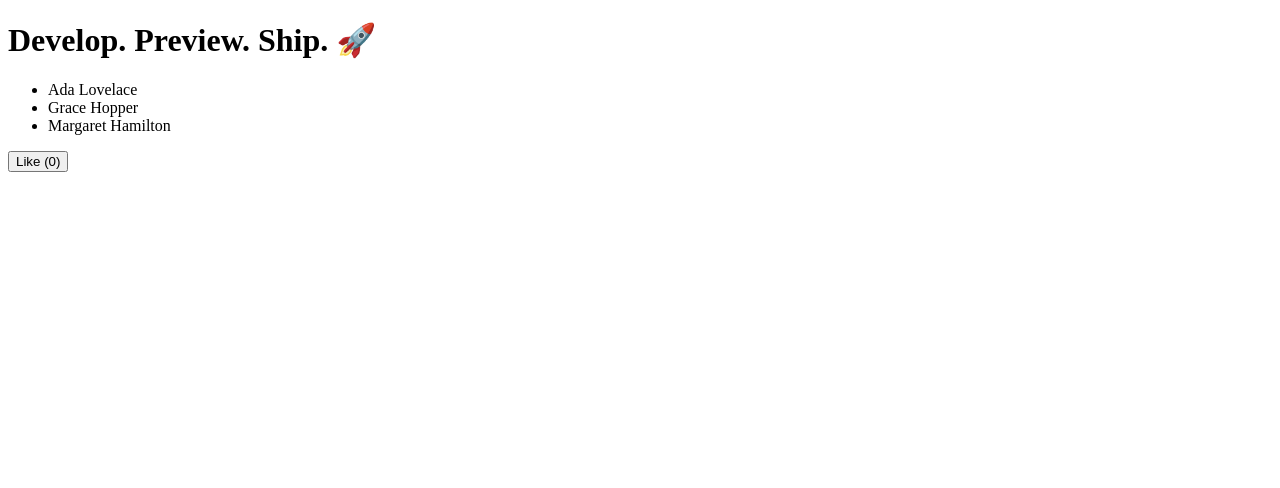
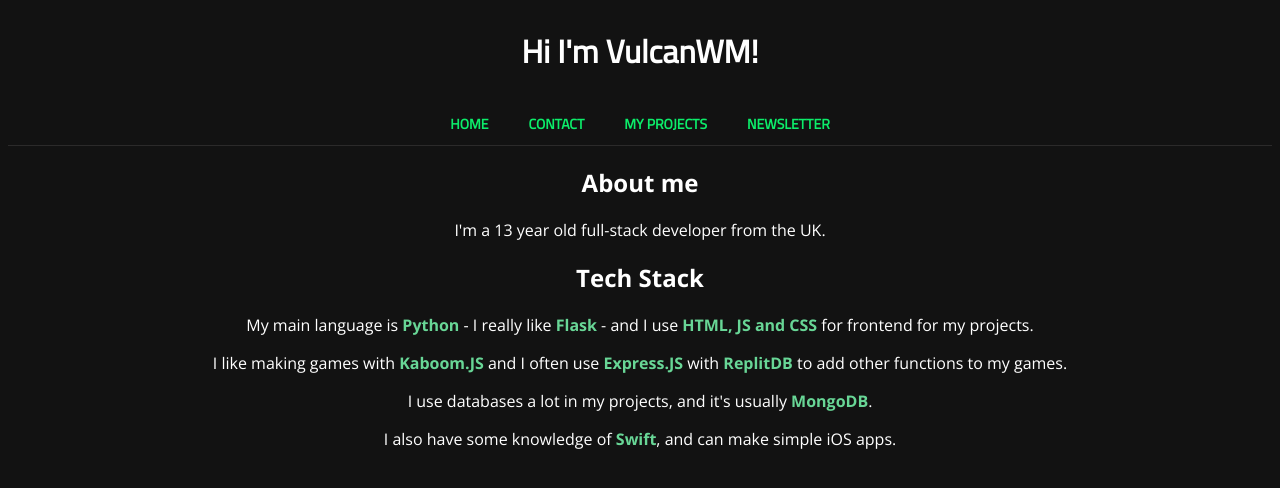
Before and after one commit to VulcanWM/vulcanwm, a Next.js app: page / in a window 1280 px wide. Shown: the top 488 px of the page. Built offline with nearby package versions, Linux system fonts and the light colour scheme.

Commit message:
i added the css, layout and homepage

```diff
--- /dev/null
+++ b/components/layout.js
@@ -0,0 +1,38 @@
+import Head from 'next/head';
+import Image from 'next/image';
+import styles from './layout.module.css';
+import Link from 'next/link';
+
+export const siteTitle = "VulcanWM's Portfolio";
+
+export default function Layout({ children }) {
+  return (
+    <div className={styles.container}>
+      <Head>
+        <link rel="icon" href="/favicon.ico" />
+        <meta
+          name="description"
+          content="VulcanWM is a 13 year old full-stack developer from the UK who uses Python, Flask, HTML, CSS, JS, MongoDB and Swift to build fun and useful projects."
+        />
+        <meta
+          property="og:image"
+          content={`https://og-image.vercel.app/${encodeURI(
+            siteTitle,
+          )}.png?theme=light&md=0&fontSize=75px&images=https%3A%2F%2Fassets.vercel.com%2Fimage%2Fupload%2Ffront%2Fassets%2Fdesign%2Fnextjs-black-logo.svg`}
+        />
+        <meta name="og:title" content={siteTitle} />
+        <meta name="twitter:card" content="summary_large_image" />
+      </Head>
+      <div className={styles.header}>
+        <h1>Hi I'm VulcanWM!</h1>
+      </div>
+      <div className={styles.navbar} id="navbar">
+        <a className={[styles.navlink,styles.navlinkltr].join(' ')} href="/">Home</a>
+        <a className={[styles.navlink,styles.navlinkltr].join(' ')} href="/contact">Contact</a>
+        <a className={[styles.navlink,styles.navlinkltr].join(' ')} href="/projects">My Projects</a>
+        <a className={[styles.navlink,styles.navlinkltr].join(' ')} href="/newsletter">Newsletter</a>
+      </div>
+      <main>{children}</main>
+    </div>
+  );
+}
--- /dev/null
+++ b/components/layout.module.css
@@ -0,0 +1,63 @@
+@import url('https://fonts.googleapis.com/css2?family=Cairo&display=swap');
+
+.navbar {
+  text-align: center;
+  overflow: hidden;
+  border-bottom: 1px solid var(--light-background);
+  background-color: var(--background);
+  position: sticky;
+  top: 0;
+  font-family: 'Cairo', sans-serif;
+}
+
+.navlink {
+  font-weight: bold;
+  font-size: 14px;
+  text-transform: uppercase;
+  text-decoration: none;
+  color: var(--primary);
+  padding: 8px 0px;
+  margin: 0px 20px;
+  display: inline-block;
+  position: relative;
+}
+
+.navlink:hover {
+  opacity: 0.8;
+}
+
+.navlink::before {
+  transition: 300ms;
+  height: 1.5px;
+  content: "";
+  position: absolute;
+  background-color: var(--primary)
+}
+
+.navlinkltr::before {
+  width: 0%;
+  bottom: 10px;
+}
+
+.navlinkltr:hover::before {
+  width: 100%;
+}
+
+.sticky {
+  position: fixed;
+  top: 0;
+  width: 100%;
+}
+
+.sticky + .content {
+  padding-top: 60px;
+}
+
+.content {
+  padding: 16px;
+}
+
+.header {
+  text-align: center;
+  font-family: 'Cairo', sans-serif;
+}
--- /dev/null
+++ b/pages/_app.js
@@ -0,0 +1,5 @@
+import '../styles/global.css';
+
+export default function App({ Component, pageProps }) {
+  return <Component {...pageProps} />;
+}
--- a/pages/index.jsx
+++ b/pages/index.jsx
@@ -1,7 +1,5 @@
 import { useState } from 'react';
-function Header({ title }) {
-  return <h1>{title ? title : 'Default title'}</h1>;
-}
+import Layout from '../components/layout';
 
 export default function HomePage() {
   const names = ['Ada Lovelace', 'Grace Hopper', 'Margaret Hamilton'];
@@ -13,15 +11,16 @@ export default function HomePage() {
   }
 
   return (
-    <div>
-      <Header title="Develop. Preview. Ship. 🚀" />
-      <ul>
-        {names.map((name) => (
-          <li key={name}>{name}</li>
-        ))}
-      </ul>
-
-      <button onClick={handleClick}>Like ({likes})</button>
-    </div>
+    <Layout>
+      <div id="about">
+        <h2>About me</h2>
+        <p>I'm a 13 year old full-stack developer from the UK.</p>
+        <h2>Tech Stack</h2>
+        <p>My main language is <strong>Python</strong> - I really like <strong>Flask</strong> - and I use <strong>HTML, JS and CSS</strong> for frontend for my projects.</p>
+        <p>I like making games with <strong>Kaboom.JS</strong> and I often use <strong>Express.JS</strong> with <strong>ReplitDB</strong> to add other functions to my games.</p>
+        <p>I use databases a lot in my projects, and it's usually <strong>MongoDB</strong>.</p>
+        <p>I also have some knowledge of <strong>Swift</strong>, and can make simple iOS apps.</p>
+      </div>
+    </Layout>
   );
 }
--- /dev/null
+++ b/styles/global.css
@@ -0,0 +1,109 @@
+@import url('https://fonts.googleapis.com/css?family=Open+Sans:400,300,600,700,800&display=swap');
+
+:root {
+  --primary: #0ced6a;
+  --light-accent: #68d696;
+  --dark-accent: #08a449;
+  --secondary: #0CEDDB;
+  --red: #ff0000;
+  --background: #121212;
+  --light-background: #2b2a2a;
+  --font-color: white;
+  --light-font: #aabbc3;
+}
+
+body {
+  padding: 0;
+  background-color: var(--background);
+  scroll-behavior: smooth;
+  color: var(--font-color);
+  text-align: center;
+  font-family: 'Open Sans', sans-serif;
+}
+
+.hoverlink {
+  text-decoration: none;
+  color: var(--light-accent);
+}
+
+.hoverlink:hover {
+  color: var(--dark-accent);
+}
+
+input{
+  padding: 10px;
+  border-radius: 30px;
+  border: 2px solid  var(--primary);
+  background-color: transparent;
+  outline: none;
+  font-size: 15px;
+  transition: 0.2s;
+  width: 200px;
+  margin-bottom: 30px;
+  color: white;
+  text-align: center;
+}
+
+input:focus{
+  border-color: var(--dark-accent);
+  width: 250px;
+}
+
+
+.subscribe{
+  padding: 10px;
+  padding-left: 20px;
+  padding-right: 20px;
+  border-radius: 15px;
+  background-color: transparent;
+  color: var(--font-color);
+  cursor: pointer;
+  border: 2px solid var(--primary);
+  transition: 0.2s;
+  font-size: 17px;
+}
+
+.subscribe:hover{
+  border-color: var(--dark-accent);
+}
+
+.apps {
+  display: flex;
+  flex-direction: row;
+  flex-wrap: wrap;
+  align-items: center;
+  justify-content: center;
+}
+
+.contact {
+  margin: 0.2em;
+  height: 5em;
+  width: 5em;
+  border-radius: 0.5em;
+  border: 2px solid var(--light-background);
+}
+
+.contact:hover {
+  transition: 300ms;
+  border: 2px solid var(--dark-accent);
+}
+
+.app .text {
+  margin: 0.2em;
+  font-size: 1em;
+  text-align: center;
+}
+
+.app:hover {
+  cursor: pointer;
+}
+
+a {
+  color: var(--font-color);
+  text-decoration: none;
+}
+
+strong {
+  font-weight: bold;
+  color: var(--light-accent);
+}
```
Also changed, not shown: styles/projects.module.css (added, +53 -0 lines), 1 other file (tests, documents, lock files or other folders).
